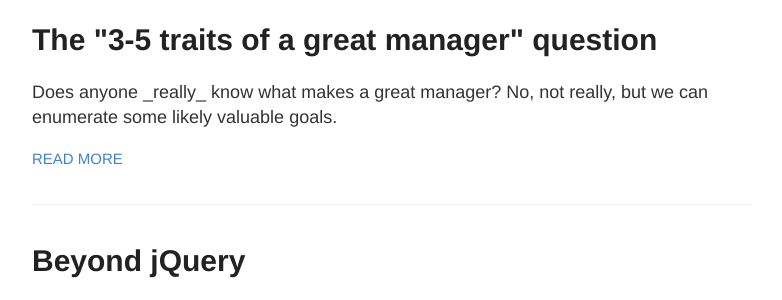
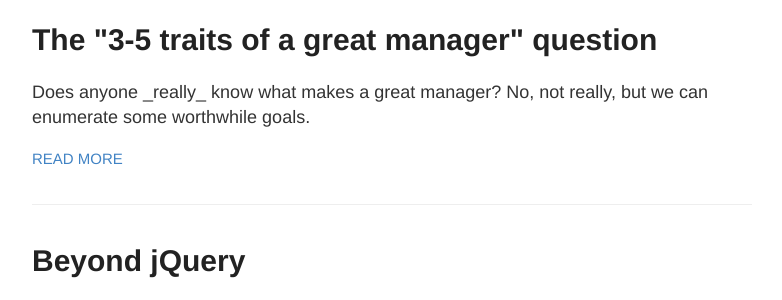
Before and after one commit to rnicholus/raynicholus.com, a Jekyll site: the page built from index.html, in a window 1280 px wide and 900 px high. Shown: the part 394-694 px from the top of the window, without its empty margins (248-1030 px from the left). Built offline with Jekyll 4.4.1, drawn with Linux system fonts in a browser that asks for light colours.

Commit message:
Update 2021-07-11-great-managers.md

```diff
--- a/_posts/2021-07-11-great-managers.md
+++ b/_posts/2021-07-11-great-managers.md
@@ -1,7 +1,7 @@
 ---
 layout: post
 title: "The \"3-5 traits of a great manager\" question"
-summary: "Does anyone _really_ know what makes a great manager? No, not really, but we can enumerate some likely valuable goals."
+summary: "Does anyone _really_ know what makes a great manager? No, not really, but we can enumerate some worthwhile goals."
 date: 2021-07-11 21:00:00 -0500
 categories: management
 ---
```
